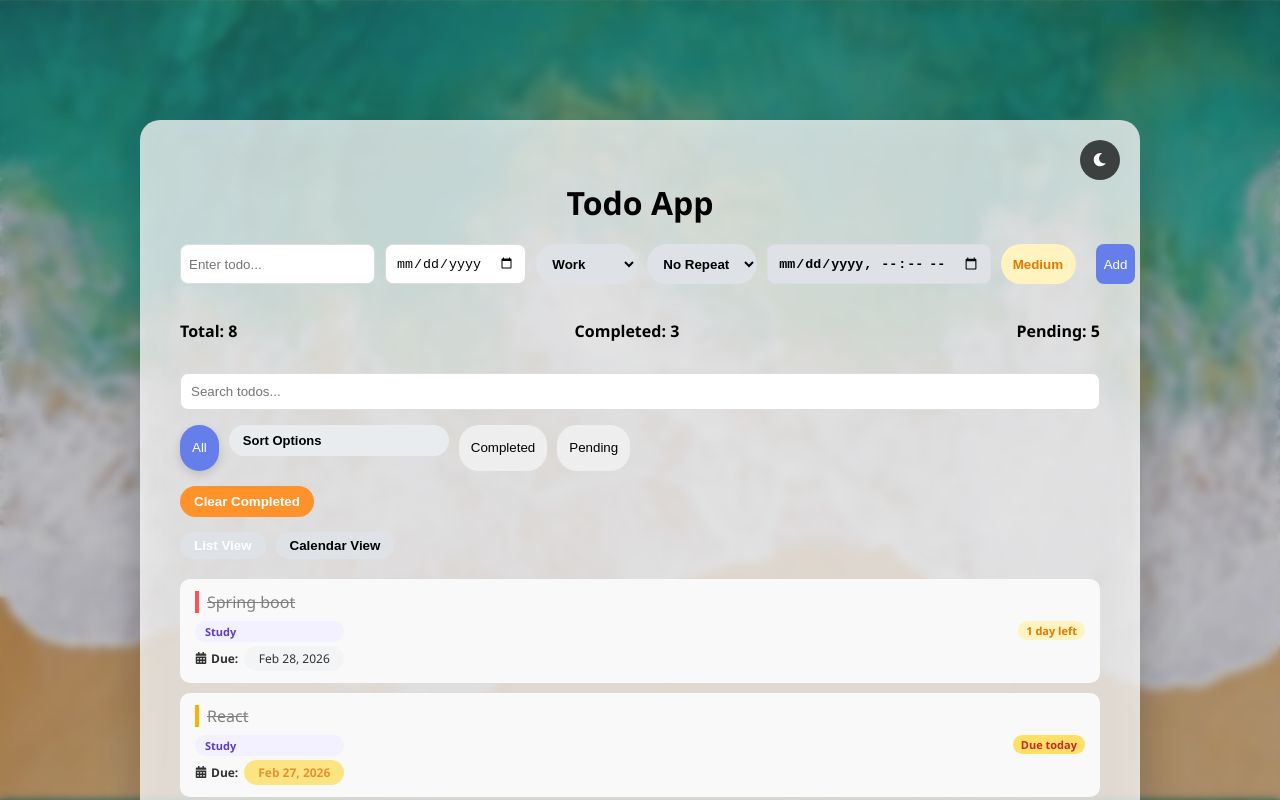
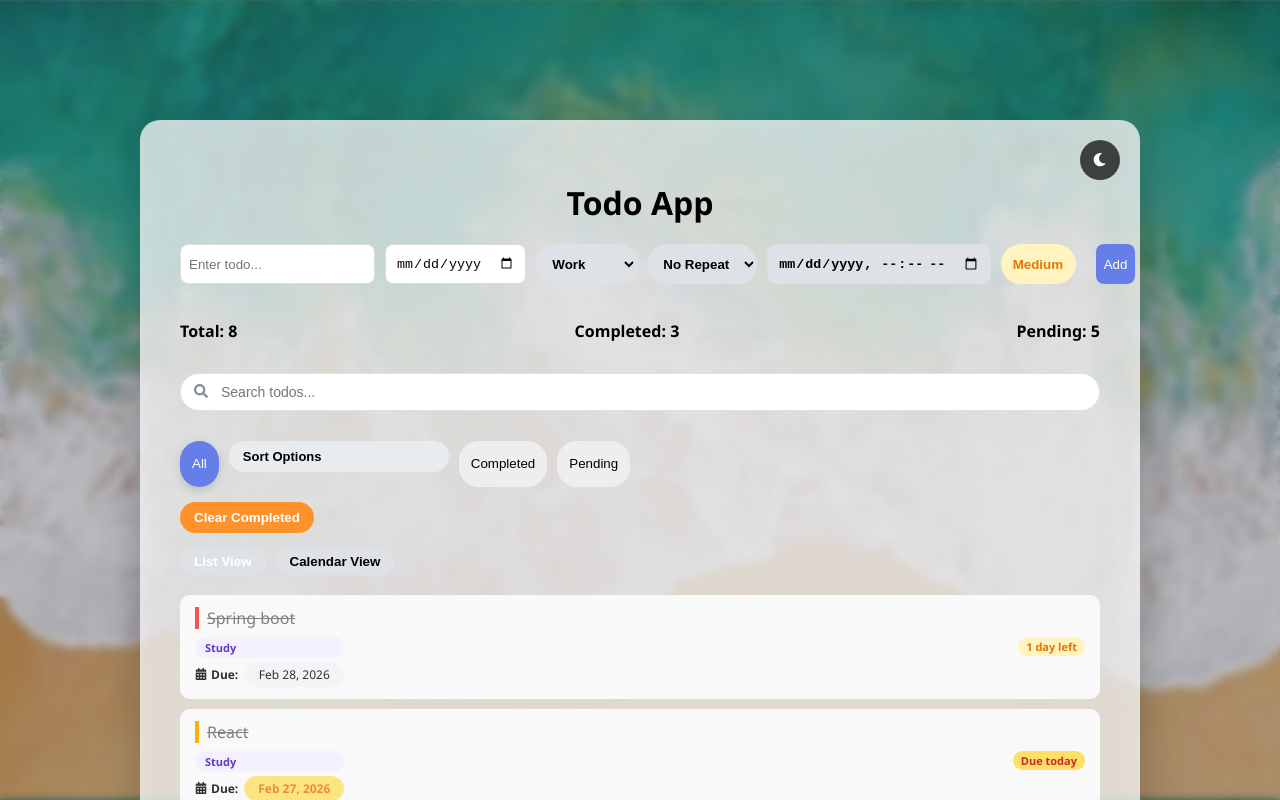
Before and after one commit to nishanthkumarbs/ToDo, a React (Vite) app: page / in a window 1280 px wide. Shown: the top 800 px of the page. Built offline with nearby package versions, Linux system fonts and the light colour scheme; data requests are answered from the project's data file.

Commit message:
update the css of searchbar

```diff
--- a/src/App.jsx
+++ b/src/App.jsx
@@ -6,6 +6,7 @@ import "./styles/App.css";
 import { FaMoon, FaSun } from "react-icons/fa";
 import TaskSidebar from "./components/TaskSidebar";
 import CalendarView from "./components/CalendarView";
+import { FaSearch } from "react-icons/fa";
 
 function App() {
   const [loading, setLoading] = useState(false);
@@ -203,7 +204,17 @@ function App() {
             <p>Pending: {pendingCount}</p>
           </div>
 
-          <input type="text" placeholder="Search todos..." value={search} onChange={(e) => setSearch(e.target.value)} className="search-input" />
+          <div className="search-container">
+            <FaSearch className="search-icon" />
+
+            <input
+              type="text"
+              placeholder="Search todos..."
+              value={search}
+              onChange={(e) => setSearch(e.target.value)}
+              className="search-input"
+            />
+          </div>
 
           <div className="filter-buttons">
             <button
--- a/src/styles/App.css
+++ b/src/styles/App.css
@@ -1242,3 +1242,59 @@ button {
 .dark .sidebar-save-btn:hover {
     background: #339af0;
 }
+
+/* Search Container */
+.search-container {
+    position: relative;
+    width: 100%;
+    margin: 15px 0;
+}
+
+/* Search Icon */
+.search-icon {
+    position: absolute;
+    left: 14px;
+    top: 35%;
+    transform: translateY(-50%);
+    font-size: 14px;
+    color: #868e96;
+    pointer-events: none;
+    /* prevents blocking input click */
+    transition: color 0.2s ease;
+}
+
+/* Search Input */
+.search-input {
+    width: 100%;
+    padding: 10px 14px 10px 40px;
+    /* space for icon */
+    border-radius: 25px;
+    border: 1px solid #dee2e6;
+    font-size: 14px;
+    outline: none;
+    transition: all 0.2s ease;
+}
+
+.search-input:focus {
+    border-color: #667eea;
+    box-shadow: 0 0 0 3px rgba(102, 126, 234, 0.15);
+}
+
+.search-input:focus+.search-icon {
+    color: #667eea;
+}
+
+.dark .search-input {
+    background: #2a2a2a;
+    color: white;
+    border: 1px solid #444;
+}
+
+.dark .search-input:focus {
+    border-color: #4dabf7;
+    box-shadow: 0 0 0 3px rgba(77, 171, 247, 0.2);
+}
+
+.dark .search-icon {
+    color: #adb5bd;
+}
```
Lines whose indentation alone changed are shown as unchanged.
